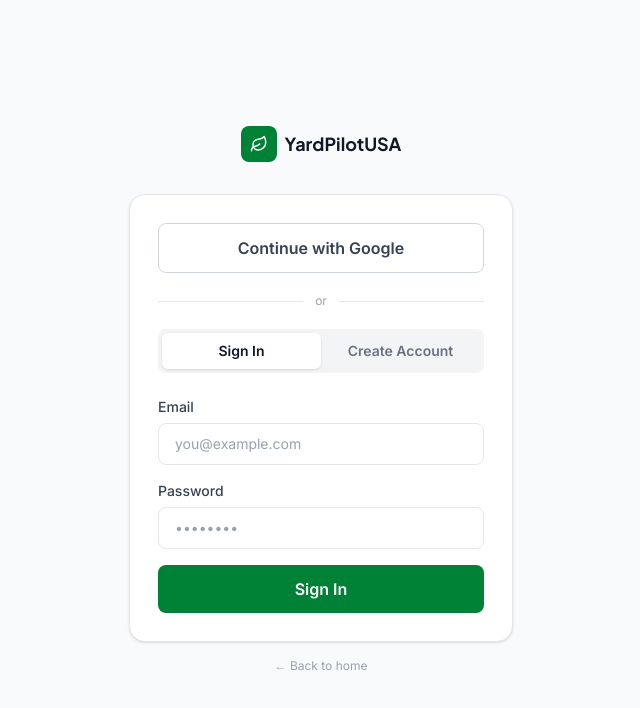
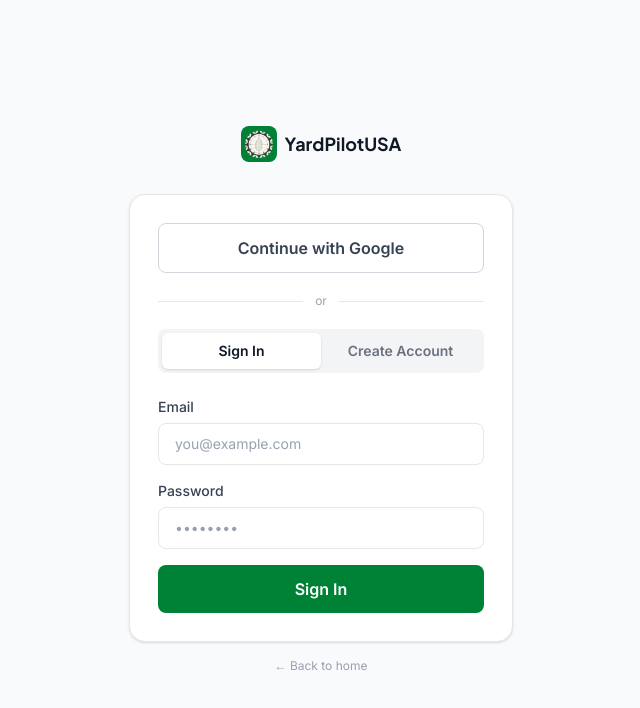
Before and after one commit to jjb-web/yardpilot, a React (Vite) app: page /login in a window 1280 px wide. Shown: the top 708 px of the page, without its empty margins (319-959 px from the left). Built offline with nearby package versions, Linux system fonts and the light colour scheme; no server answers.

Commit message:
Replace leaf icon with YardPilot logo

```diff
--- a/src/app/pages/Login.tsx
+++ b/src/app/pages/Login.tsx
@@ -221,7 +221,11 @@ export default function Login() {
           className="flex items-center gap-2 justify-center mb-8"
         >
           <div className="w-9 h-9 bg-green-700 rounded-lg flex items-center justify-center">
-            <Leaf size={18} className="text-white" />
+            <img
+             src="/yardpilot-logo.png"
+             alt="YardPilotUSA"
+             className="w-8 h-8 object-contain"
+            />
           </div>
 
           <span
```
Also changed, not shown: public/yardpilot-logo.png (added).
